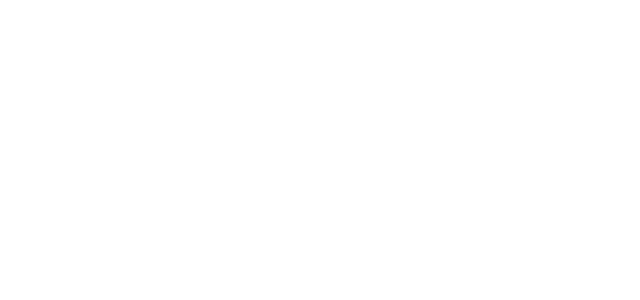
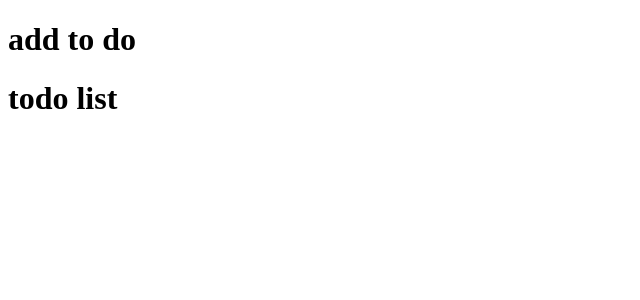
Before and after one commit to Germs31/to-do-list, a Vue app: page / in a window 1280 px wide. Shown: the top 300 px of the page, without its empty margins (0-640 px from the left). Built offline with nearby package versions, Linux system fonts and the light colour scheme.

Commit message:
created main components

```diff
--- a/src/App.vue
+++ b/src/App.vue
@@ -1,14 +1,27 @@
 <template>
-
+    <div >
+      <AddTodo />
+      <TodoList />
+    </div>
 </template>
 
 <script>
+import TodoList from './components/TodoList'
+import AddTodo from './components/AddTodo'
 export default {
+  components : {
+    TodoList,
+    AddTodo
+  },
   data() {
     return {
+      todos: [
+        {
+
+        }
+      ]
     }
   },
-
 }
 </script>
 
--- /dev/null
+++ b/src/components/AddTodo.vue
@@ -0,0 +1,15 @@
+<template>
+    <div>
+        <h1> add to do</h1>
+    </div>
+</template>
+
+<script>
+export default {
+
+}
+</script>
+
+<style lang="stylus">
+
+</style>
--- a/src/components/ToDo.vue
+++ b/src/components/TodoList.vue
@@ -1,5 +1,7 @@
 <template>
-    <div></div>
+    <div>
+        <h1> todo list </h1>
+    </div>
 </template>
 
 <script>
```
